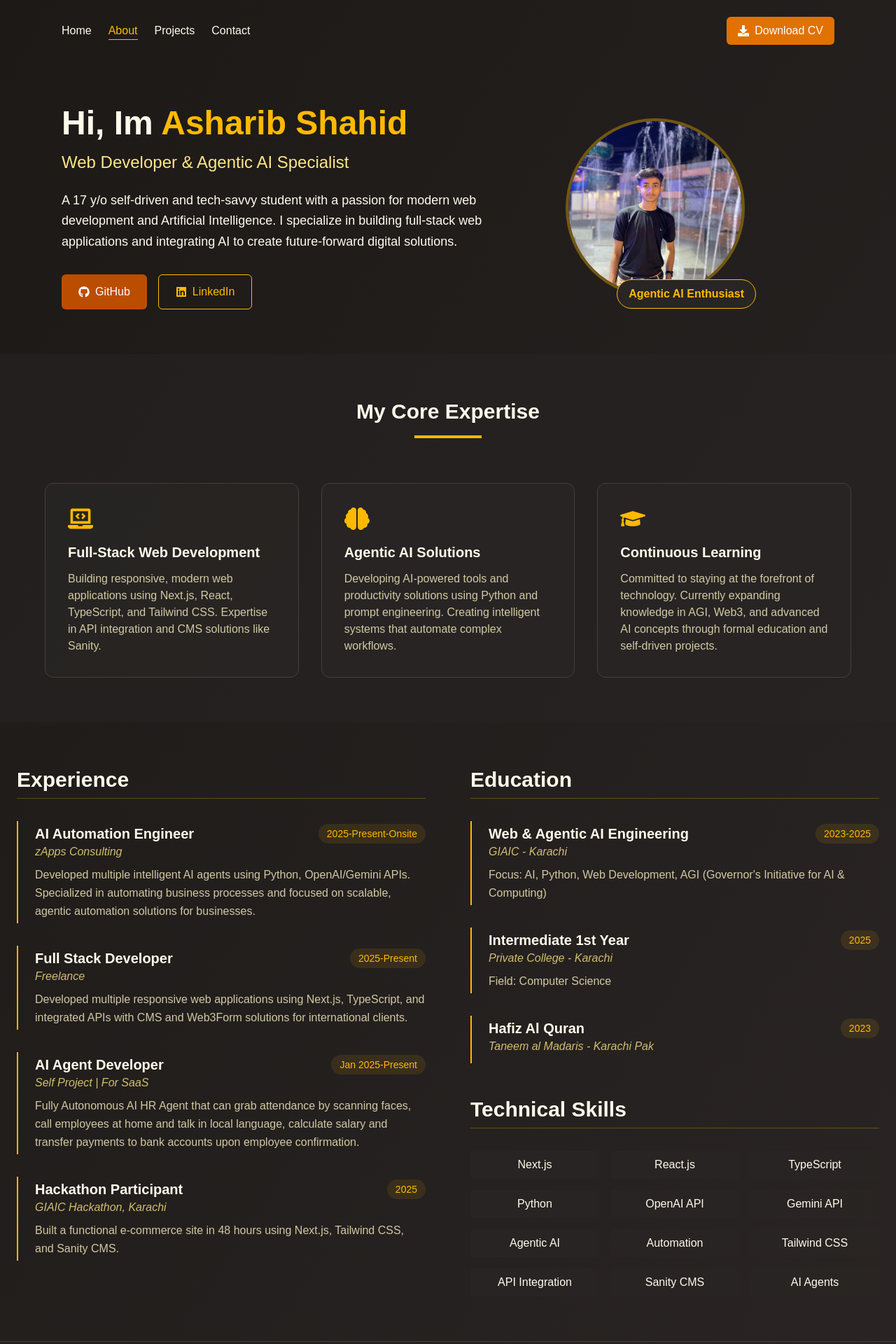
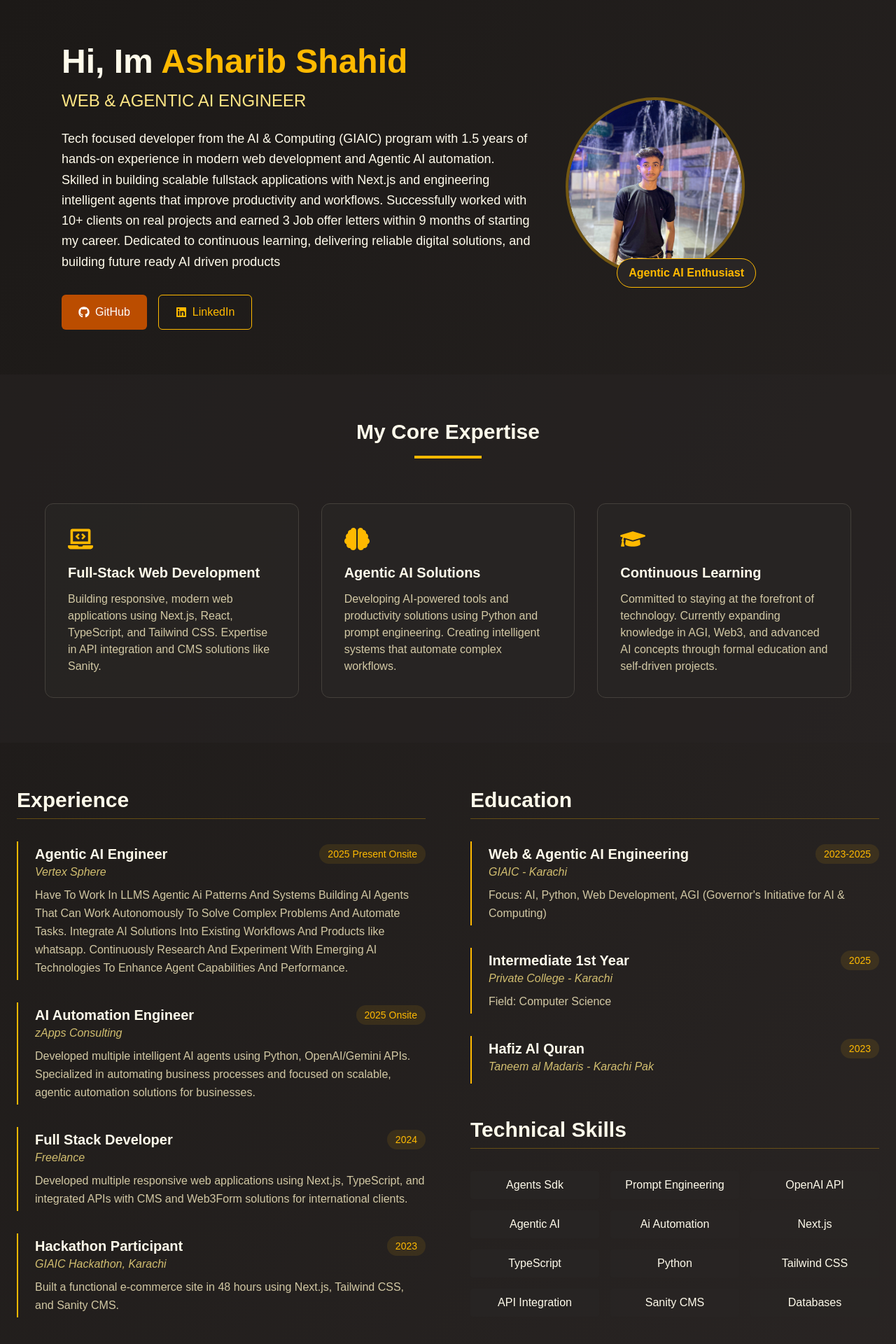
Before and after one commit to asharibshahid/my_Portfolio, a Next.js app: page / in a window 1280 px wide. Shown: the top 1920 px of the page at 70% size. Built offline with nearby package versions, Linux system fonts and the light colour scheme.

Commit message:
Update page.tsx

```diff
--- a/app/about/page.tsx
+++ b/app/about/page.tsx
@@ -1,31 +1,109 @@
-// app/about/page.tsx
-import { FaGithub, FaLinkedin, FaTwitter, FaLaptopCode, FaBrain, FaGraduationCap, FaDownload } from 'react-icons/fa';
+
+"use client"
+import { FaGithub, FaLinkedin, FaTwitter, FaLaptopCode, FaBrain, FaGraduationCap, FaDownload, FaBars, FaTimes } from 'react-icons/fa';
 import Image from "next/image";
 import Link from 'next/link';
-
-const NavBar = () => (
-  <nav className="flex flex-col md:flex-row justify-between items-center p-6 max-w-6xl mx-auto gap-4">
-    <div className="flex flex-wrap justify-center gap-4 md:gap-6">
-      <Link href="/" className="hover:text-amber-400 transition-colors text-sm md:text-base">Home</Link>
-      <Link href="/about" className="text-amber-400 border-b border-amber-400 text-sm md:text-base">About</Link>
-      <Link href="/projects" className="hover:text-amber-400 transition-colors text-sm md:text-base">Projects</Link>
-      <Link href="/contact" className="hover:text-amber-400 transition-colors text-sm md:text-base">Contact</Link>
-    </div>
-
-    <a
-      href="/CV.pdf"
-      download
-      className="flex items-center gap-2 bg-amber-600 hover:bg-amber-500 text-white px-4 py-2 rounded-md transition-colors text-sm md:text-base"
-    >
-      <FaDownload /> Download CV
-    </a>
-  </nav>
-);
+import { useState } from 'react';
 
 const AboutPage = () => {
+  const [isMobileMenuOpen, setIsMobileMenuOpen] = useState(false);
+
+  const toggleMobileMenu = () => {
+    setIsMobileMenuOpen(!isMobileMenuOpen);
+  };
+
   return (
     <div className="min-h-screen bg-gradient-to-br from-stone-900 to-stone-800 text-amber-50">
-      <NavBar />
+
+      {/* Mobile Navbar */}
+      <nav className="lg:hidden fixed top-0 w-full z-50 backdrop-blur-md bg-stone-900/90 border-b border-amber-400/20">
+        <div className="max-w-7xl mx-auto px-4 sm:px-6 lg:px-8">
+          <div className="flex justify-between items-center py-4">
+            {/* Download CV Button */}
+            <button
+              onClick={() => {
+                const link = document.createElement('a');
+                link.href = '/Asharib_Cv.pdf';
+                link.download = 'Asharib_CV.pdf';
+                document.body.appendChild(link);
+                link.click();
+                document.body.removeChild(link);
+              }}
+              className="px-4 py-2 bg-gradient-to-r from-amber-500 to-amber-600 text-white rounded-lg font-medium hover:from-amber-600 hover:to-amber-700 transition-all duration-300 transform hover:scale-105 text-sm"
+            >
+              Download CV
+            </button>
+
+            {/* Mobile Menu Button */}
+            <button
+              onClick={toggleMobileMenu}
+              className="p-2 rounded-full bg-amber-500/20 border border-amber-400/30 hover:bg-amber-500/30 transition-all duration-300"
+            >
+              {isMobileMenuOpen ? <FaTimes className="text-amber-400" /> : <FaBars className="text-amber-400" />}
+            </button>
+          </div>
+        </div>
+      </nav>
+
+      {/* Mobile Sidebar Menu */}
+      <div className={`lg:hidden fixed top-0 right-0 h-full w-64 bg-stone-900/95 backdrop-blur-md z-40 transform transition-transform duration-300 ease-in-out border-l border-amber-400/20 ${
+        isMobileMenuOpen ? 'translate-x-0' : 'translate-x-full'
+      }`}>
+        <div className="flex flex-col p-6 space-y-6 mt-20">
+          <Link
+            href="/"
+            className="text-amber-100 hover:text-amber-400 transition-colors duration-300 py-2 px-4 rounded-lg hover:bg-amber-400/10 text-lg font-medium"
+            onClick={() => setIsMobileMenuOpen(false)}
+          >
+            Home
+          </Link>
+          <Link
+            href="/projects"
+            className="text-amber-100 hover:text-amber-400 transition-colors duration-300 py-2 px-4 rounded-lg hover:bg-amber-400/10 text-lg font-medium"
+            onClick={() => setIsMobileMenuOpen(false)}
+          >
+            Work
+          </Link>
+          <Link
+            href="/about"
+            className="text-amber-400 bg-amber-400/10 py-2 px-4 rounded-lg text-lg font-medium"
+            onClick={() => setIsMobileMenuOpen(false)}
+          >
+            About
+          </Link>
+          <Link
+            href="/contact"
+            className="text-amber-100 hover:text-amber-400 transition-colors duration-300 py-2 px-4 rounded-lg hover:bg-amber-400/10 text-lg font-medium"
+            onClick={() => setIsMobileMenuOpen(false)}
+          >
+            Contact
+          </Link>
+
+          {/* Social Links in Mobile Menu */}
+          <div className="flex space-x-4 pt-4 border-t border-amber-400/20">
+            <a href="https://github.com/asharibshahid" className="text-amber-100/60 hover:text-amber-400 transition-colors p-2">
+              <FaGithub className="text-xl" />
+            </a>
+            <a href="https://linkedin.com/in/asharib-shahid-/" className="text-amber-100/60 hover:text-amber-400 transition-colors p-2">
+              <FaLinkedin className="text-xl" />
+            </a>
+            <a href="https://x.com/AsharibSheikh01" className="text-amber-100/60 hover:text-amber-400 transition-colors p-2">
+              <FaTwitter className="text-xl" />
+            </a>
+          </div>
+        </div>
+      </div>
+
+      {/* Overlay when mobile menu is open */}
+      {isMobileMenuOpen && (
+        <div
+          className="lg:hidden fixed inset-0 bg-black/50 z-30"
+          onClick={() => setIsMobileMenuOpen(false)}
+        />
+      )}
+
+      {/* Add padding-top for mobile to account for fixed navbar */}
+      <div className="pt-16 lg:pt-0">
 
       {/* Hero Section */}
       <section className="py-8 md:py-16 px-4 md:px-6 max-w-6xl mx-auto">
@@ -53,13 +131,20 @@ const AboutPage = () => {
               Hi, Im <span className="text-amber-400">Asharib Shahid</span>
             </h1>
             <h2 className="text-xl md:text-2xl mb-4 md:mb-6 font-light text-amber-200">
-              Web Developer & Agentic AI Specialist
+              WEB & AGENTIC AI ENGINEER
             </h2>
             <p className="text-base md:text-lg mb-6 md:mb-8 max-w-2xl leading-relaxed">
-              A 17 y/o self-driven and tech-savvy student with a passion for modern web development
-              and Artificial Intelligence. I specialize in building full-stack web applications
-              and integrating AI to create future-forward digital solutions.
+              Tech focused developer from the AI & Computing (GIAIC) program with
+1.5 years of hands-on experience in modern web development and
+Agentic AI automation. Skilled in building scalable fullstack applications
+with Next.js and engineering intelligent agents that improve
+productivity and workflows. Successfully worked with 10+ clients on
+real projects and earned 3 Job offer letters within 9 months of starting
+my career. Dedicated to continuous learning, delivering reliable digital
+solutions, and building future ready AI driven products
             </p>
+
+
             <div className="flex flex-wrap gap-4">
               <Link
                 href="https://github.com/asharibshahid"
@@ -82,8 +167,11 @@ const AboutPage = () => {
         </div>
       </section>
 
+      {/* Rest of your existing content remains exactly the same */}
       {/* Core Expertise */}
-      <section className="py-12 md:py-16 px-4 md:px-6 bg-stone-800/50">
+
+        {/* ... your existing core expertise section ... */}
+         <section className="py-12 md:py-16 px-4 md:px-6 bg-stone-800/50">
         <div className="max-w-6xl mx-auto">
           <div className="text-center mb-12 md:mb-16">
             <h2 className="text-2xl md:text-3xl font-bold mb-4">My Core Expertise</h2>
@@ -130,9 +218,11 @@ const AboutPage = () => {
         </div>
       </section>
 
+
       {/* Experience & Education */}
-     <section className="py-8 sm:py-12 lg:py-16 px-3 sm:px-4 lg:px-6 max-w-7xl mx-auto">
-        <div className="grid grid-cols-1 lg:grid-cols-2 gap-8 sm:gap-10 lg:gap-16">
+      <section className="py-8 sm:py-12 lg:py-16 px-3 sm:px-4 lg:px-6 max-w-7xl mx-auto">
+        {/* ... your existing experience & education section ... */}
+                <div className="grid grid-cols-1 lg:grid-cols-2 gap-8 sm:gap-10 lg:gap-16">
           <div>
             <h2 className="text-xl sm:text-2xl lg:text-3xl font-bold mb-6 sm:mb-8 pb-2 border-b border-amber-400/30">
               Experience
@@ -142,10 +232,28 @@ const AboutPage = () => {
               <div className="border-l-2 border-amber-400 pl-3 sm:pl-4 lg:pl-6 py-1 hover:bg-stone-800/20 transition-colors duration-300 rounded-r-lg">
                 <div className="flex flex-col sm:flex-row sm:justify-between sm:items-start gap-2">
                   <h3 className="text-base sm:text-lg lg:text-xl font-bold">
+                    Agentic AI Engineer
+                  </h3>
+                  <span className="bg-amber-400/10 text-amber-400 px-2 sm:px-3 py-1 rounded-full text-xs sm:text-sm self-start">
+                    2025 Present Onsite
+                  </span>
+                </div>
+                <p className="text-amber-200/80 italic mb-2 text-xs sm:text-sm lg:text-base">
+                  Vertex Sphere
+                </p>
+                <p className="text-amber-100/80 text-xs sm:text-sm lg:text-base leading-relaxed">
+                  Have To Work In LLMS Agentic Ai Patterns And Systems Building AI Agents That Can Work Autonomously To Solve Complex Problems And Automate Tasks.
+                  Integrate AI Solutions Into Existing Workflows And Products like whatsapp.
+                  Continuously Research And Experiment With Emerging AI Technologies To Enhance Agent Capabilities And Performance.
+                </p>
+              </div>
+              <div className="border-l-2 border-amber-400 pl-3 sm:pl-4 lg:pl-6 py-1 hover:bg-stone-800/20 transition-colors duration-300 rounded-r-lg">
+                <div className="flex flex-col sm:flex-row sm:justify-between sm:items-start gap-2">
+                  <h3 className="text-base sm:text-lg lg:text-xl font-bold">
                     AI Automation Engineer
                   </h3>
                   <span className="bg-amber-400/10 text-amber-400 px-2 sm:px-3 py-1 rounded-full text-xs sm:text-sm self-start">
-                    2025-Present-Onsite
+                    2025 Onsite
                   </span>
                 </div>
                 <p className="text-amber-200/80 italic mb-2 text-xs sm:text-sm lg:text-base">
@@ -164,7 +272,7 @@ const AboutPage = () => {
                     Full Stack Developer
                   </h3>
                   <span className="bg-amber-400/10 text-amber-400 px-2 sm:px-3 py-1 rounded-full text-xs sm:text-sm self-start">
-                    2025-Present
+                    2024
                   </span>
                 </div>
                 <p className="text-amber-200/80 italic mb-2 text-xs sm:text-sm lg:text-base">
@@ -176,23 +284,7 @@ const AboutPage = () => {
                 </p>
               </div>
 
-              <div className="border-l-2 border-amber-400 pl-3 sm:pl-4 lg:pl-6 py-1 hover:bg-stone-800/20 transition-colors duration-300 rounded-r-lg">
-                <div className="flex flex-col sm:flex-row sm:justify-between sm:items-start gap-2">
-                  <h3 className="text-base sm:text-lg lg:text-xl font-bold">
-                    AI Agent Developer
-                  </h3>
-                  <span className="bg-amber-400/10 text-amber-400 px-2 sm:px-3 py-1 rounded-full text-xs sm:text-sm self-start">
-                    Jan 2025-Present
-                  </span>
-                </div>
-                <p className="text-amber-200/80 italic mb-2 text-xs sm:text-sm lg:text-base">
-                  Self Project | For SaaS
-                </p>
-                <p className="text-amber-100/80 text-xs sm:text-sm lg:text-base leading-relaxed">
-                  Fully Autonomous AI HR Agent that can grab attendance by scanning faces, call employees at home
-                  and talk in local language, calculate salary and transfer payments to bank accounts upon employee confirmation.
-                </p>
-              </div>
+
 
               <div className="border-l-2 border-amber-400 pl-3 sm:pl-4 lg:pl-6 py-1 hover:bg-stone-800/20 transition-colors duration-300 rounded-r-lg">
                 <div className="flex flex-col sm:flex-row sm:justify-between sm:items-start gap-2">
@@ -200,7 +292,7 @@ const AboutPage = () => {
                     Hackathon Participant
                   </h3>
                   <span className="bg-amber-400/10 text-amber-400 px-2 sm:px-3 py-1 rounded-full text-xs sm:text-sm self-start">
-                    2025
+                    2023
                   </span>
                 </div>
                 <p className="text-amber-200/80 italic mb-2 text-xs sm:text-sm lg:text-base">
@@ -274,30 +366,35 @@ const AboutPage = () => {
                 Technical Skills
               </h2>
               <div className="grid grid-cols-2 sm:grid-cols-3 gap-2 sm:gap-3 lg:gap-4">
+
+                <div className="bg-stone-800/70 py-2 px-2 sm:px-3 lg:px-4 rounded text-center text-xs sm:text-sm lg:text-base hover:bg-amber-400/10 transition-colors duration-300">
+                  Agents Sdk
+                </div>
+                  <div className="bg-stone-800/70 py-2 px-2 sm:px-3 lg:px-4 rounded text-center text-xs sm:text-sm lg:text-base hover:bg-amber-400/10 transition-colors duration-300">
+                  Prompt Engineering
+                </div>
+                <div className="bg-stone-800/70 py-2 px-2 sm:px-3 lg:px-4 rounded text-center text-xs sm:text-sm lg:text-base hover:bg-amber-400/10 transition-colors duration-300">
+                  OpenAI API
+                </div>
+
+                <div className="bg-stone-800/70 py-2 px-2 sm:px-3 lg:px-4 rounded text-center text-xs sm:text-sm lg:text-base hover:bg-amber-400/10 transition-colors duration-300">
+                  Agentic AI
+                </div>
+                <div className="bg-stone-800/70 py-2 px-2 sm:px-3 lg:px-4 rounded text-center text-xs sm:text-sm lg:text-base hover:bg-amber-400/10 transition-colors duration-300">
+                  Ai Automation
+                </div>
+
                 <div className="bg-stone-800/70 py-2 px-2 sm:px-3 lg:px-4 rounded text-center text-xs sm:text-sm lg:text-base hover:bg-amber-400/10 transition-colors duration-300">
                   Next.js
                 </div>
-                <div className="bg-stone-800/70 py-2 px-2 sm:px-3 lg:px-4 rounded text-center text-xs sm:text-sm lg:text-base hover:bg-amber-400/10 transition-colors duration-300">
-                  React.js
-                </div>
+
                 <div className="bg-stone-800/70 py-2 px-2 sm:px-3 lg:px-4 rounded text-center text-xs sm:text-sm lg:text-base hover:bg-amber-400/10 transition-colors duration-300">
                   TypeScript
                 </div>
                 <div className="bg-stone-800/70 py-2 px-2 sm:px-3 lg:px-4 rounded text-center text-xs sm:text-sm lg:text-base hover:bg-amber-400/10 transition-colors duration-300">
                   Python
                 </div>
-                <div className="bg-stone-800/70 py-2 px-2 sm:px-3 lg:px-4 rounded text-center text-xs sm:text-sm lg:text-base hover:bg-amber-400/10 transition-colors duration-300">
-                  OpenAI API
-                </div>
-                <div className="bg-stone-800/70 py-2 px-2 sm:px-3 lg:px-4 rounded text-center text-xs sm:text-sm lg:text-base hover:bg-amber-400/10 transition-colors duration-300">
-                  Gemini API
-                </div>
-                <div className="bg-stone-800/70 py-2 px-2 sm:px-3 lg:px-4 rounded text-center text-xs sm:text-sm lg:text-base hover:bg-amber-400/10 transition-colors duration-300">
-                  Agentic AI
-                </div>
-                <div className="bg-stone-800/70 py-2 px-2 sm:px-3 lg:px-4 rounded text-center text-xs sm:text-sm lg:text-base hover:bg-amber-400/10 transition-colors duration-300">
-                  Automation
-                </div>
+
                 <div className="bg-stone-800/70 py-2 px-2 sm:px-3 lg:px-4 rounded text-center text-xs sm:text-sm lg:text-base hover:bg-amber-400/10 transition-colors duration-300">
                   Tailwind CSS
                 </div>
@@ -308,18 +405,19 @@ const AboutPage = () => {
                   Sanity CMS
                 </div>
                 <div className="bg-stone-800/70 py-2 px-2 sm:px-3 lg:px-4 rounded text-center text-xs sm:text-sm lg:text-base hover:bg-amber-400/10 transition-colors duration-300">
-                  AI Agents
+                  Databases
                 </div>
+
               </div>
             </div>
           </div>
         </div>
       </section>
 
-
       {/* Footer */}
       <footer className="py-6 md:py-8 px-4 md:px-6 border-t border-stone-700">
-        <div className="max-w-6xl mx-auto flex flex-col md:flex-row justify-between items-center gap-4">
+        {/* ... your existing footer ... */}
+         <div className="max-w-6xl mx-auto flex flex-col md:flex-row justify-between items-center gap-4">
           <div className="text-center md:text-left">
             <div className="text-lg md:text-xl font-bold">
               <span className="text-amber-400">A</span>SHARIB SHAHID
@@ -344,6 +442,8 @@ const AboutPage = () => {
           </div>
         </div>
       </footer>
+
+      </div>
     </div>
   );
 };
```
